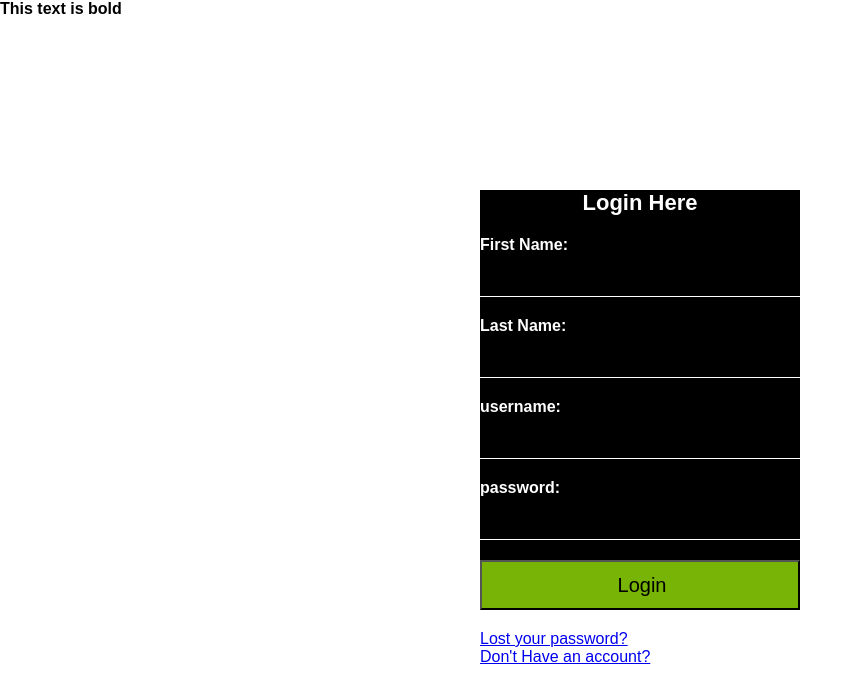
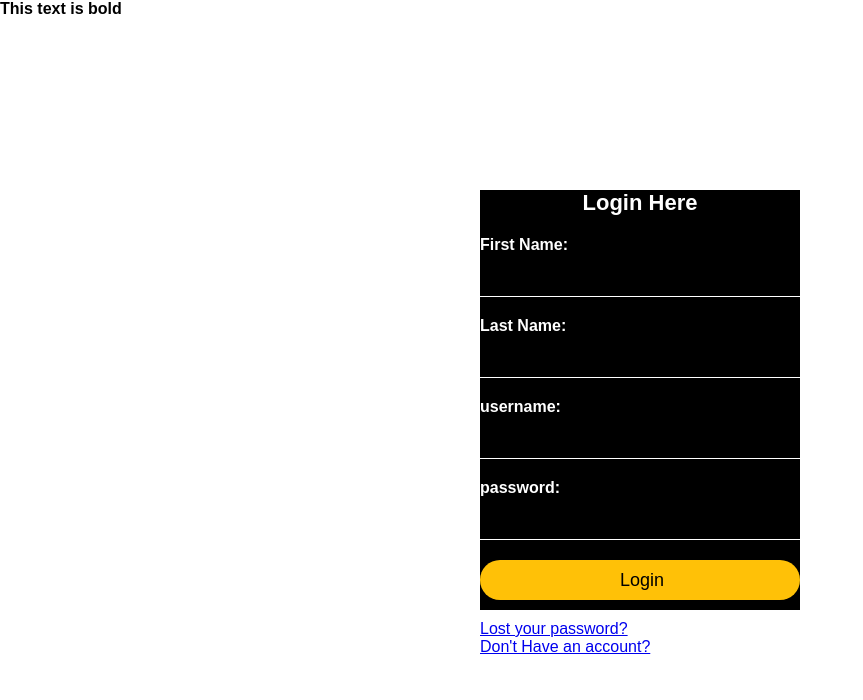
Before and after one commit to melo-02/EdufyClient, a React (Create React App) app: page / in a window 1280 px wide. In both pictures the pointer is over the input "Login". Shown: the top 700 px of the page, without its empty margins (0-863 px from the left). Built offline with nearby package versions, Linux system fonts and the light colour scheme.

Commit message:
Revert "button"
This reverts commit fe4d3c3da91812a8d918012e7a3d5fb4b71881c6.

```diff
--- a/src/App.css
+++ b/src/App.css
@@ -83,8 +83,8 @@ h1{
   border-radius: 20px;
 }
 
-.loginbox input[type="button"]:hover{
+.loginbox input[type="submit"]:hover{
   cursor: pointer;
-  background: #77b405;
+  background: #ffc107;
   color: #000;
 }
--- a/src/App.js
+++ b/src/App.js
@@ -110,7 +110,7 @@ function App() {
                 />
               </form>
 
-              <input type = "button" onClick={addUser} name="" value="Login"></input>
+              <input type = "submit" onClick={addUser} name="" value="Login"></input>
 
 
               <a href ="#"> Lost your password? </a><br></br>
```
